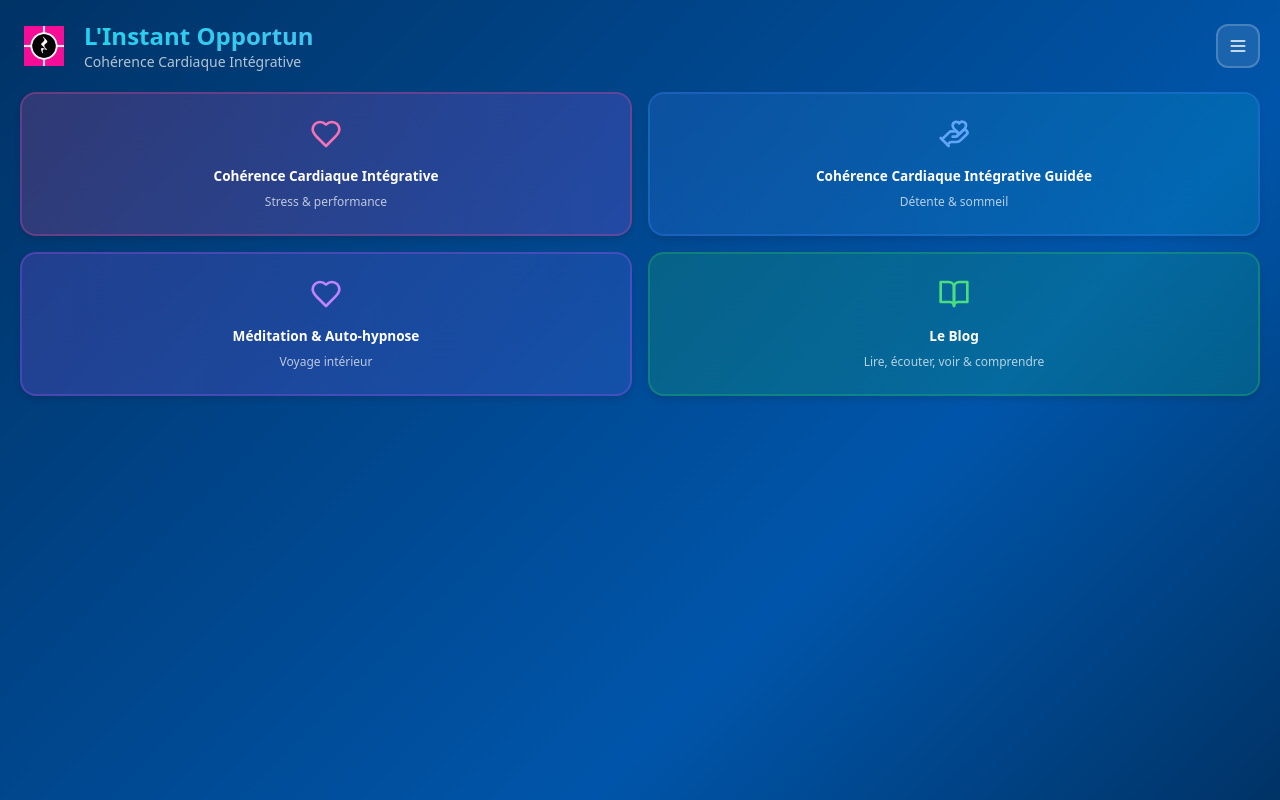
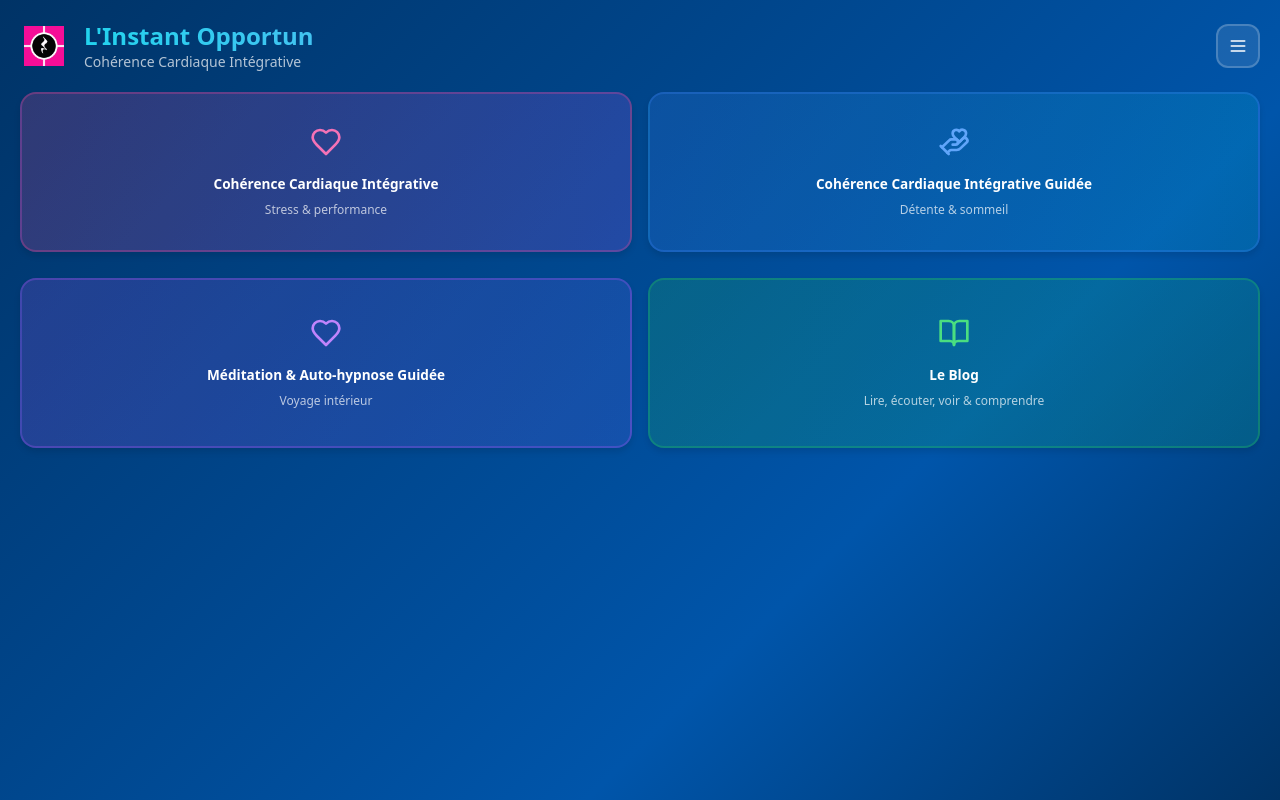
Before and after one commit to TITCLAIRE/lyne-up, a React (Vite) app: page / in a window 1280 px wide. Built offline with nearby package versions, Linux system fonts and the light colour scheme.

Commit message:
Agrandir légèrement les cartes du bas

```diff
--- a/src/index.css
+++ b/src/index.css
@@ -400,10 +400,20 @@
   box-shadow: 0 4px 6px rgba(0, 0, 0, 0.1);
   text-decoration: none;
   color: white;
-  height: 170px;
   height: 100%;
   display: flex;
   flex-direction: column;
+}
+
+/* Ajuster la taille des cartes */
+.grid-rows-2 > *:nth-child(1),
+.grid-rows-2 > *:nth-child(2) {
+  height: 160px;
+}
+
+.grid-rows-2 > *:nth-child(3),
+.grid-rows-2 > *:nth-child(4) {
+  height: 170px;
 }
 
 .home-card:hover {
--- a/src/pages/HomeScreen.jsx
+++ b/src/pages/HomeScreen.jsx
@@ -5,8 +5,8 @@ import { useAppStore } from '../store/appStore';
 
 export default function HomeScreen() {
   return (
-    <div className="px-5 pb-5">
-      <div className="grid grid-cols-2 gap-4 auto-rows-fr">
+    <div className="px-5 pb-5 h-full">
+      <div className="grid grid-cols-2 gap-4 grid-rows-2">
         <Link to="/intro/libre" className="home-card bg-gradient-to-r from-pink-500/20 to-purple-500/20 border-2 border-pink-500/30">
           <div className="flex flex-col items-center justify-center h-full p-6 text-center">
             <Heart size={32} className="mb-4 text-pink-400" />
@@ -26,7 +26,7 @@ export default function HomeScreen() {
         <Link to="/intro/voyage" className="home-card bg-gradient-to-r from-purple-500/20 to-indigo-500/20 border-2 border-purple-500/30">
           <div className="flex flex-col items-center justify-center h-full p-6 text-center">
             <Heart size={32} className="mb-4 text-purple-400" />
-            <h2 className="text-lg font-bold mb-1">Méditation & Auto-hypnose</h2>
+            <h2 className="text-lg font-bold mb-1">Méditation & Auto-hypnose Guidée</h2>
             <span className="text-white/70 text-xs">Voyage intérieur</span>
           </div>
         </Link>
```
